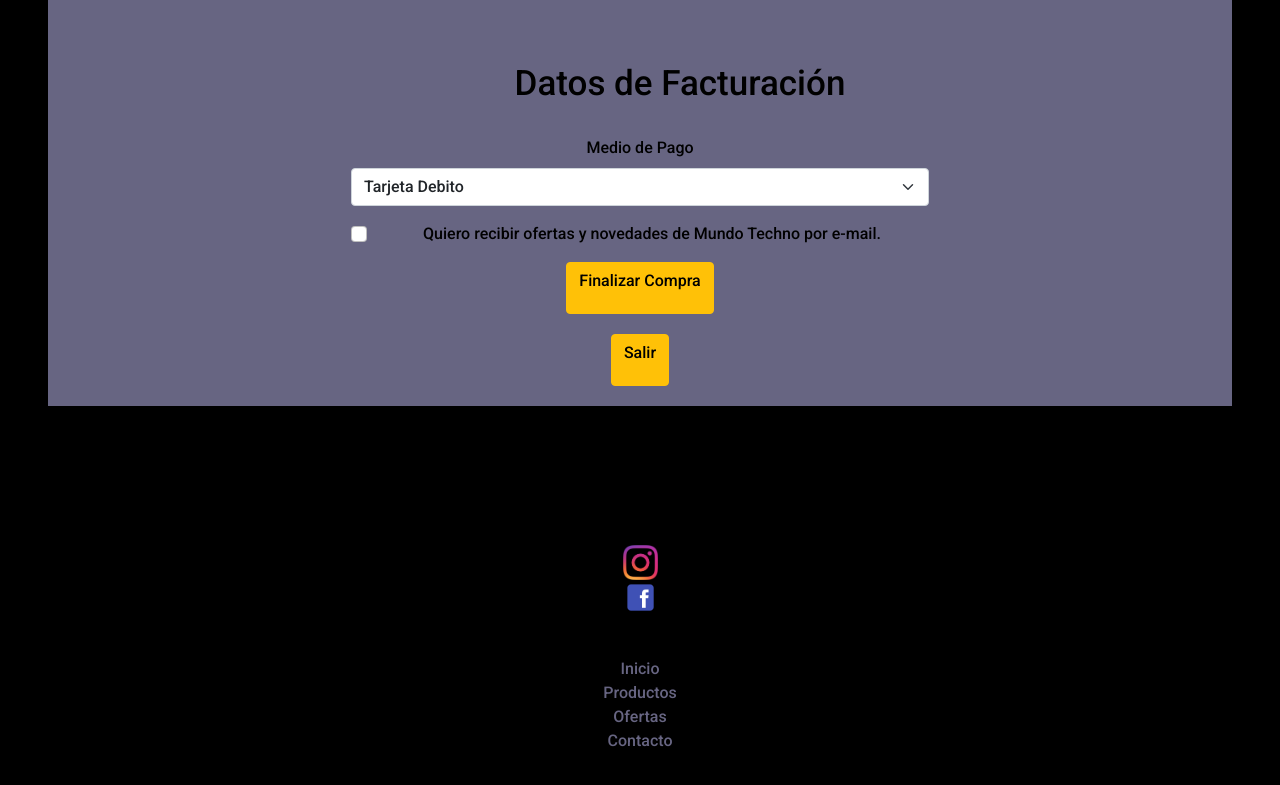
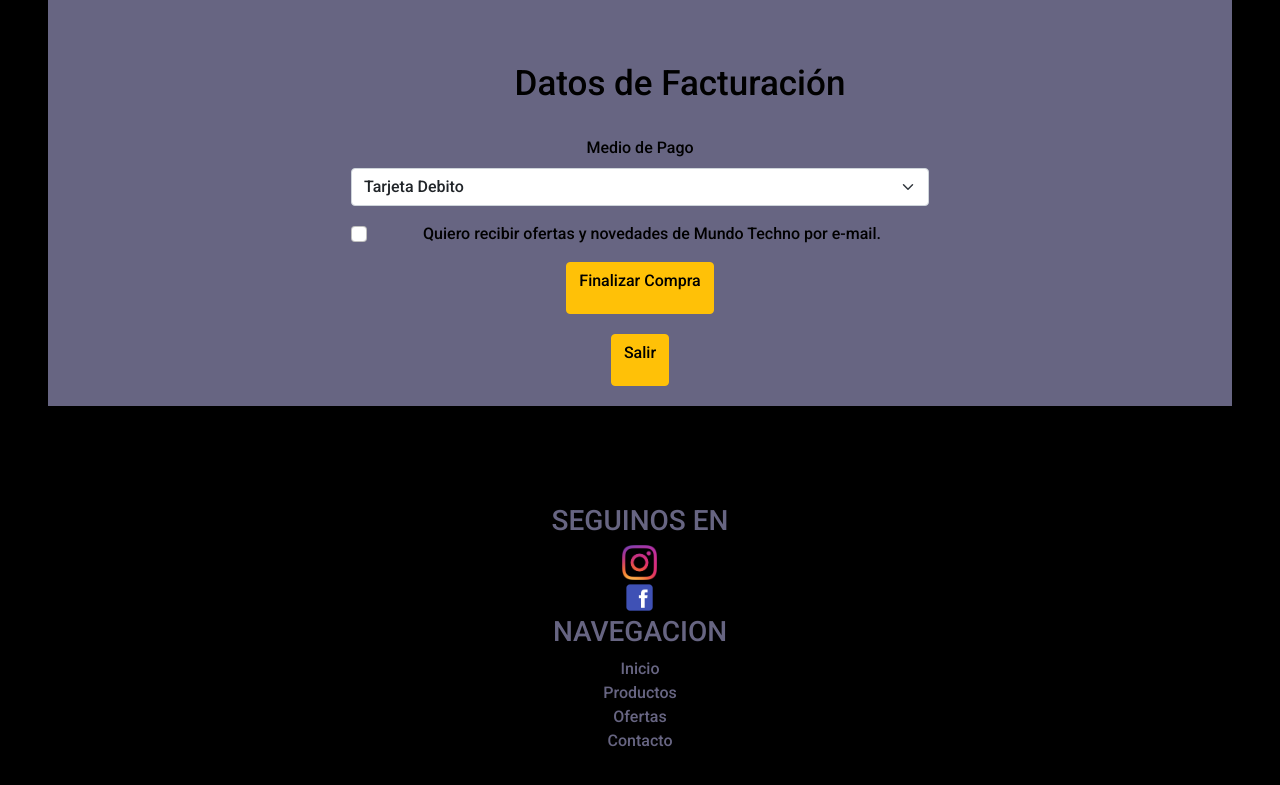
Before and after one commit to cm-ale/Sitio-Web, a website: page secciones/compras.html in a window 1280 px wide. Shown: the part 1000-1785 px from the top of the page. Drawn offline with nearby package versions, Linux system fonts and the light colour scheme.

Commit message:
Añadi keywords a las demas secciones.

```diff
--- a/scss/_generales.scss
+++ b/scss/_generales.scss
@@ -56,7 +56,7 @@ body {
     margin-bottom: 50px;
 }
 
-.footerTitulo {
+.footerTitulo{
     color: $violeta;
 }
 
--- a/secciones/compras.html
+++ b/secciones/compras.html
@@ -5,7 +5,9 @@
         <meta charset="UTF-8">
         <meta http-equiv="X-UA-Compatible" content="IE=edge">
         <meta name="viewport" content="width=device-width, initial-scale=1.0">
-
+        <meta name="description"
+            content="accesorios gamers para equipar tu espacio tecnologico,hacemos envio y aceptamos diferentes formas de pago">
+        <meta name="keywords" content="facturacion, pago, envio,codigoPostal">
         <link href="https://unpkg.com/aos@2.3.1/dist/aos.css" rel="stylesheet">
         <!--animaciones-->
 
@@ -91,7 +93,7 @@
         </section>
 
         <footer>
-            <h3 class="colortitulo">Seguinos en </h3>
+            <h3 class="footerTitulo">Seguinos en </h3>
             <div>
                 <a href="https://z-p15.www.instagram.com/accounts/login/?next=/p/CK8SOUgBxgo/&hl=es-la">
                     <img class="logo" src="../img/logo_instagram.png">
@@ -105,7 +107,7 @@
             </div>
 
 
-            <h3 class="colortitulo"> Navegacion </h3>
+            <h3 class="footerTitulo"> Navegacion </h3>
             <div class="estiloSecciones">
                 <ul>
                     <li><a href="../index.html">Inicio </a></li>
```
Also changed, not shown: secciones/contacto.html (+5 -2 lines), secciones/ofertas.html (+6 -3 lines), secciones/productos.html (+6 -3 lines).
